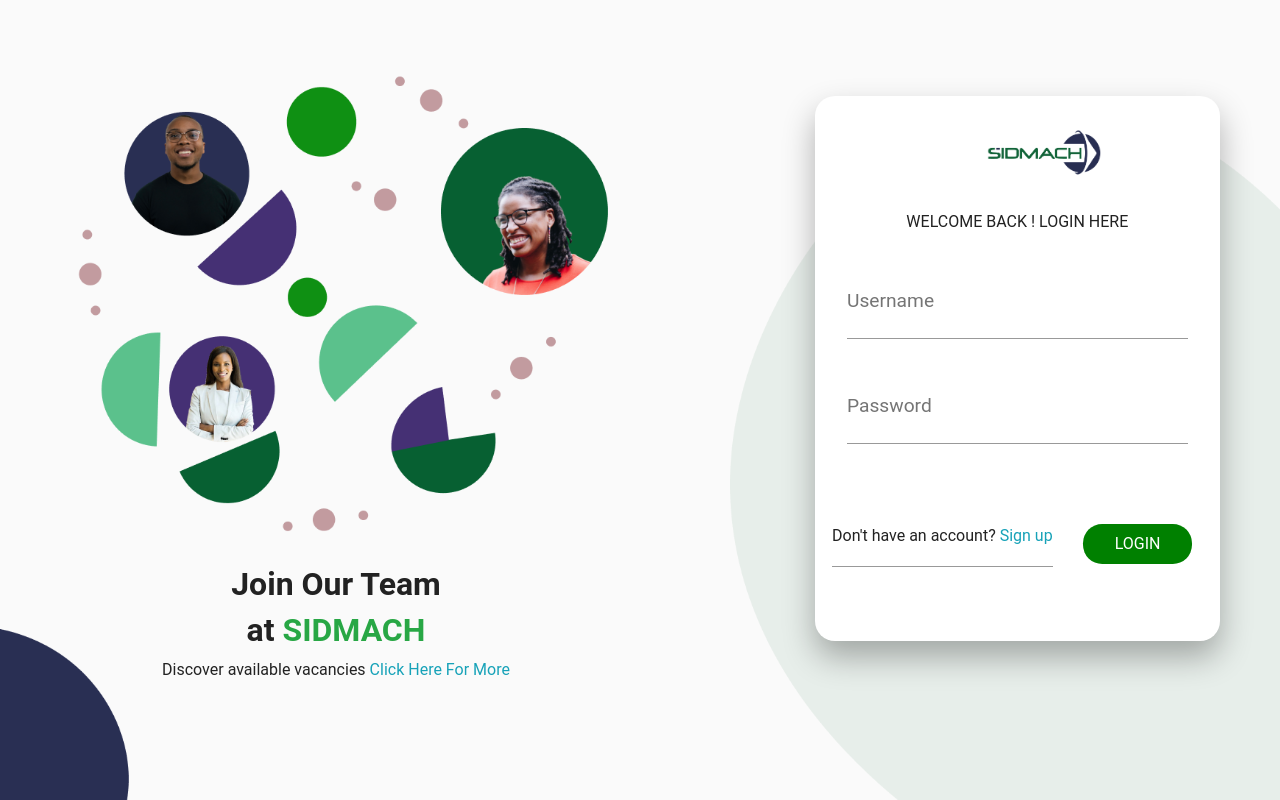
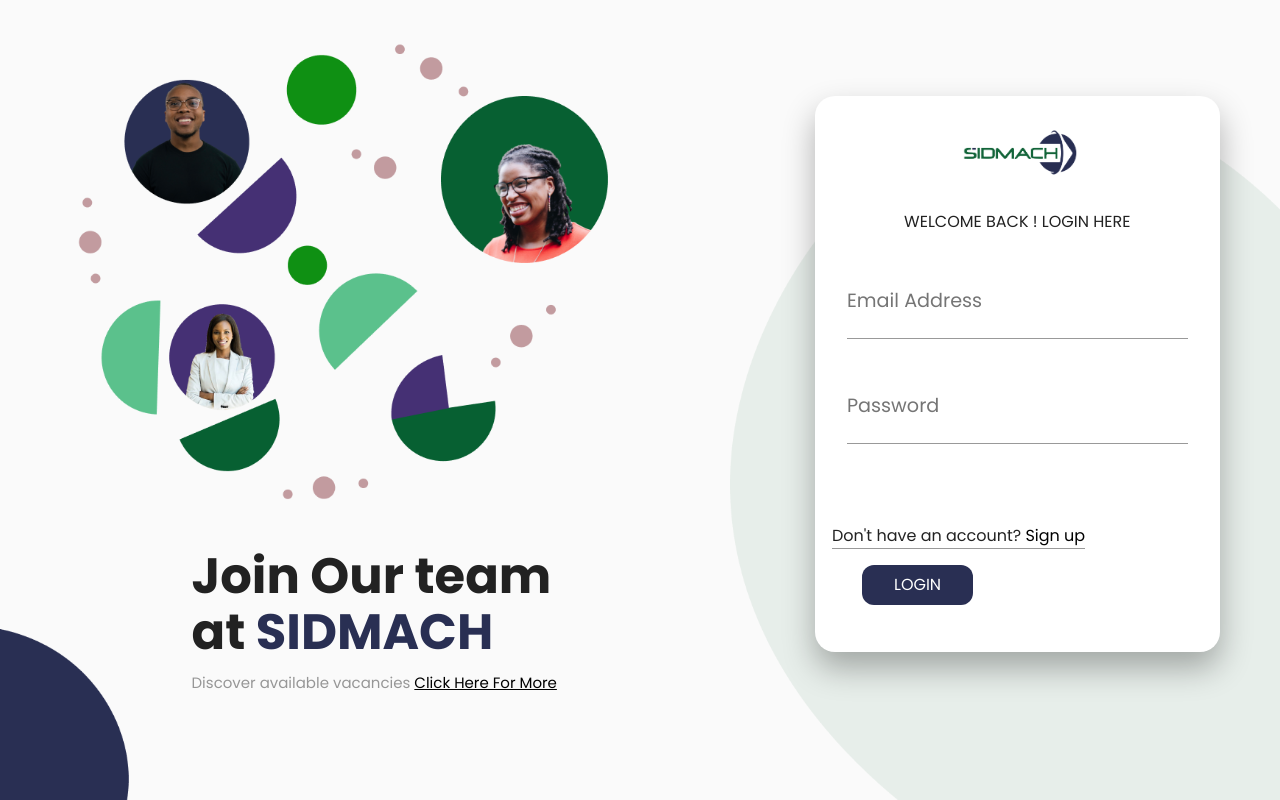
Before and after one commit to phartex/dashboard-project, a React (Create React App) app: page / in a window 1280 px wide. Built offline with nearby package versions, Linux system fonts and the light colour scheme.

Commit message:
multi-step-form

```diff
--- a/src/Dash.css
+++ b/src/Dash.css
@@ -1,11 +1,16 @@
 @import url("https://fonts.googleapis.com/css?family=Poppins:400,500,700");
+@import url("https://fonts.googleapis.com/css2?family=Poppins:wght@200&display=swap");
 
 body {
   width: 100%;
   height: 100%;
-  font-family: "Poppins", sans-serif;
+  font-family: "Poppins", sans-serif !important;
   color: #222;
   background-color: #fafafa;
+}
+
+.container {
+  height: 100% !important;
 }
 
 .landing-body {
@@ -14,15 +19,17 @@
   background-position: bottom left, bottom right;
   background-repeat: no-repeat, no-repeat;
   background-size: 180px, 550px;
+  overflow: hidden;
 }
 
 .main {
   padding-top: 4rem;
-  height: 80vh;
+  height: 100vh;
   justify-content: center;
 }
 
 .img-section {
+  margin-top: -2rem;
   margin-bottom: 2rem;
 }
 
@@ -30,10 +37,22 @@
   text-align: center;
   justify-content: center;
 }
+.left-text {
+  text-align: left !important;
+  justify-content: center;
+}
+.main-text {
+  width: 120%;
+}
+.text-sidmach {
+  color: #292f53;
+}
 
 .main-text h1 {
   font-weight: 700;
-  font-size: 2rem;
+  font-size: 3.1rem;
+  margin-top: -1rem;
+  line-height: 4rem;
 }
 
 .bg-img {
@@ -86,13 +105,16 @@
 }
 .vacancy {
   margin-bottom: 2rem;
+  font-size: 15px;
+  color: rgba(0, 0, 0, 0.4);
 }
-.main-row .vacancy {
+.main-row {
   margin-top: 27px;
   text-align: center;
 }
 .main-row .vacancy a {
   cursor: pointer;
+  color: #000;
   text-decoration: underline;
 }
 
@@ -108,7 +130,7 @@
 }
 
 .sign-in-form img {
-  margin-left: 8rem;
+  margin-left: 6.5rem;
   margin-bottom: 2rem;
   width: 150px;
 }
@@ -149,22 +171,26 @@
   justify-content: left;
   margin-top: 5em;
 }
+.form-control {
+  font-size: 0.7rem !important;
+}
 
 .middle-footer p {
   border-bottom: 1px solid #999999;
 }
 .middle-footer p a {
   cursor: pointer;
+  color: #000;
 }
 
 .form_submit {
-  background-color: green;
+  background-color: #292f53;
   outline: none;
   border: none;
   color: #fff;
   font-size: 1rem;
   padding: 0.5rem 2rem;
-  border-radius: 1.2rem;
+  border-radius: 12px;
   cursor: pointer;
   margin-left: 30px;
   margin-bottom: 1.2rem;
@@ -180,7 +206,9 @@
 }
 
 .new-app-header p {
-  font-size: 20px;
+  font-size: 16px;
+  width: 65%;
+  color: rgba(0, 0, 0, 0.8);
 }
 
 .new-app-img img {
@@ -194,7 +222,16 @@
 .new-app-form-field {
   margin: 1rem;
   padding: 1rem;
-  border: 1.3px solid #453174;
+  border: none;
+  background-color: #eeeeee;
+}
+
+.form-control:focus {
+  color: #495057;
+  background-color: #fff;
+  border: 1px solid #eeeeee !important;
+  outline: 0;
+  box-shadow: none !important;
 }
 
 .new-app-btn {
@@ -370,6 +407,36 @@
   margin-top: 5rem !important;
 }
 
+._2Jtxm._35Ago ._2kL0S {
+  background-color: #292f53 !important;
+  color: white;
+  animation: _JAh3L 400ms ease forwards;
+}
+
+._2Jtxm._2ZUAI ._2JvrO {
+  background-color: #076032 !important;
+  color: white;
+  animation: _3SDnc 400ms ease-in-out forwards;
+}
+
+._hsN1w {
+  background-color: #292f53 !important;
+  border: none !important;
+  color: white !important;
+}
+
+._3uApM {
+  justify-content: center !important;
+}
+
+.form-card {
+  background-color: #fff;
+  padding: 1rem;
+  margin-bottom: 1rem;
+  border-radius: 10px;
+  box-shadow: 0 0.1rem 0.5rem rgba(0, 0, 0, 0.2);
+}
+
 @media (min-width: 1200px) {
   .container {
     max-width: 95% !important;
--- a/src/Portal.js
+++ b/src/Portal.js
@@ -24,22 +24,19 @@
               alt=""
             />
 
-            <div className="row main-row  main-text center-text">
-              <div className=" col-xs-12 col-md-6 col-lg-6">
-                <h1>Join Our Team </h1>
+            <div className="row main-row  main-text left-text">
+              <div className=" col-xs-12 col-md-6 col-lg-7">
+                <h1>Join Our team </h1>
                 <h1>
                   {" "}
-                  at <span className="text-success">SIDMACH</span>{" "}
+                  at <span className="text-sidmach">SIDMACH</span>{" "}
                 </h1>
+                <p className="vacancy ">
+                  Discover available vacancies{" "}
+                  <Link to="/Vacancy">Click Here For More</Link>
+                </p>
               </div>
             </div>
-
-            <p className="vacancy center-text">
-              Discover available vacancies{" "}
-              <Link to="/Vacancy" className="text-info">
-                Click Here For More
-              </Link>
-            </p>
           </Col>
 
           <Col>
@@ -54,7 +51,7 @@
                   type="text"
                   id="name"
                   name="username"
-                  placeholder="Username"
+                  placeholder="Email Address"
                   className="form_input"
                   required
                   minlength=" 7"
@@ -75,10 +72,7 @@
 
                 <div className="middle-footer row">
                   <p className="col-xs-12">
-                    Don't have an account?{" "}
-                    <Link to="/SignUp" className="text-info">
-                      Sign up
-                    </Link>
+                    Don't have an account? <Link to="/SignUp">Sign up</Link>
                   </p>
                   <button className="col-xs-12 form_submit">LOGIN</button>
                 </div>
--- a/src/component/pages/NewApplication.js
+++ b/src/component/pages/NewApplication.js
@@ -2,33 +2,24 @@
 import "../../Dash.css";
 import { Container, Row, Col, Form } from "react-bootstrap";
 import StepProgressBar from "react-step-progress";
+import Header from "../layout/Header";
 import "react-step-progress/dist/index.css";
 
 const NewApplication = () => {
   const step1Content = (
     <Form className="new-app-form">
       <Row>
-        {" "}
-        <input
-          type="text"
-          placeholder="FULL NAME"
-          className="form-control new-app-form-field long-field"
-        />
-      </Row>
-
-      <Row>
+        <Col>
+          <input
+            type="text"
+            placeholder="FULL NAME"
+            className="form-control new-app-form-field short-field"
+          />
+        </Col>
         <Col>
           <input
             type="text"
             placeholder="EMAIL ADDRESS"
-            className="form-control new-app-form-field short-field"
-          />
-        </Col>
-
-        <Col>
-          <input
-            type="text"
-            placeholder="MOBILE NUMBER"
             className="form-control new-app-form-field short-field"
           />
         </Col>
@@ -38,10 +29,22 @@
         <Col>
           <input
             type="text"
+            placeholder="MOBILE NUMBER"
+            className="form-control new-app-form-field short-field"
+          />
+        </Col>
+
+        <Col>
+          <input
+            type="text"
             placeholder="DATE OF BIRTH"
             className="form-control new-app-form-field short-field"
           />
         </Col>
+      </Row>
+
+      <Row>
+        <Col></Col>
 
         {/* <Col>
           <input
@@ -132,13 +135,121 @@
           />
         </Col>
       </Row> */}
-      <Row className="new-app-btn">
+      {/* <Row className="new-app-btn">
         <button className="col-xs-12">SUBMIT</button>
+      </Row> */}
+    </Form>
+  );
+  const step2Content = (
+    <Form className="new-app-form">
+      <Row>
+        <Col>
+          <input
+            type="text"
+            placeholder="YEARS OF POST NYSC EXPERIENCE"
+            className="form-control new-app-form-field short-field"
+          />
+        </Col>
+
+        <Col>
+          <input
+            type="text"
+            placeholder="CURRENT ROLE"
+            className="form-control new-app-form-field short-field"
+          />
+        </Col>
+      </Row>
+
+      <Row>
+        <Col>
+          <input
+            type="text"
+            placeholder="CURRENT EMPLOYER"
+            className="form-control new-app-form-field short-field"
+          />
+        </Col>
+
+        <Col>
+          <input
+            type="text"
+            placeholder="ADDITIONAL PROFESSIONAL CERTIFICATIONS"
+            className="form-control new-app-form-field short-field"
+          />
+        </Col>
       </Row>
     </Form>
   );
-  const step2Content = <h1>Step 2 Content</h1>;
-  const step3Content = <h1>Step 3 Content</h1>;
+  const step3Content = (
+    <h1>
+      <Form className="new-app-form">
+        <Row>
+          <Col>
+            <input
+              type="text"
+              placeholder="RELEVANT SKILLS"
+              className="form-control new-app-form-field short-field"
+            />
+          </Col>
+
+          <Col>
+            <input
+              type="text"
+              placeholder="CV"
+              className="form-control new-app-form-field short-field"
+            />
+          </Col>
+        </Row>
+      </Form>
+    </h1>
+  );
+
+  const step4Content = (
+    <h1>
+      <Form className="new-app-form">
+        <Row>
+          <Col>
+            <input
+              type="text"
+              placeholder="RELEVANT SKILLS"
+              className="form-control new-app-form-field short-field"
+            />
+          </Col>
+
+          <Col>
+            <input
+              type="text"
+              placeholder="CV"
+              className="form-control new-app-form-field short-field"
+            />
+          </Col>
+        </Row>
+      </Form>
+    </h1>
+  );
+
+  const step5Content = (
+    <h1>
+      <Form className="new-app-form">
+        <Row>
+          <Col>
+            <input
+              type="text"
+              placeholder="RELEVANT SKILLS"
+              className="form-control new-app-form-field short-field"
+            />
+          </Col>
+
+          <Col>
+            <input
+              type="text"
+              placeholder="CV"
+              className="form-control new-app-form-field short-field"
+            />
+          </Col>
+        </Row>
+      </Form>
+    </h1>
+  );
 
   function step2Validator() {
     // return a boolean
@@ -155,8 +266,9 @@
   }
   return (
     <div>
+      <Header />
       <Container>
-        <Row>
+        <Row className="form-card">
           <Col sm={8} className="new-app-header">
             <h1>New Application</h1>
             <p>
@@ -170,34 +282,44 @@
             </div>
           </Col>
         </Row>
-        <Row>
+        <Row className="form-card">
           <StepProgressBar
             startingStep={0}
             onSubmit={onFormSubmit}
             steps={[
               {
-                label: "Biodata",
-                subtitle: "10%",
+                label: "20%",
+                subtitle: "Completed",
                 name: "step 1",
                 content: step1Content
               },
               {
-                label: "Step 2",
-                subtitle: "50%",
+                label: "40%",
+                subtitle: "Completed",
                 name: "step 2",
-                content: step2Content,
-                validator: step2Validator
+                content: step2Content
+                // validator: step2Validator
               },
               {
-                label: "Step 3",
-                subtitle: "100%",
+                label: "60%",
+                subtitle: "Completed",
                 name: "step 3",
-                content: step3Content,
-                validator: step3Validator
+                content: step3Content
+              },
+              {
+                label: "80%",
+                subtitle: "Completed",
+                name: "step 3",
+                content: step4Content
+              },
+              {
+                label: "100%",
+                subtitle: "Completed",
+                name: "step 3",
+                content: step5Content
               }
             ]}
           />
-          ;
         </Row>
       </Container>
     </div>
```
